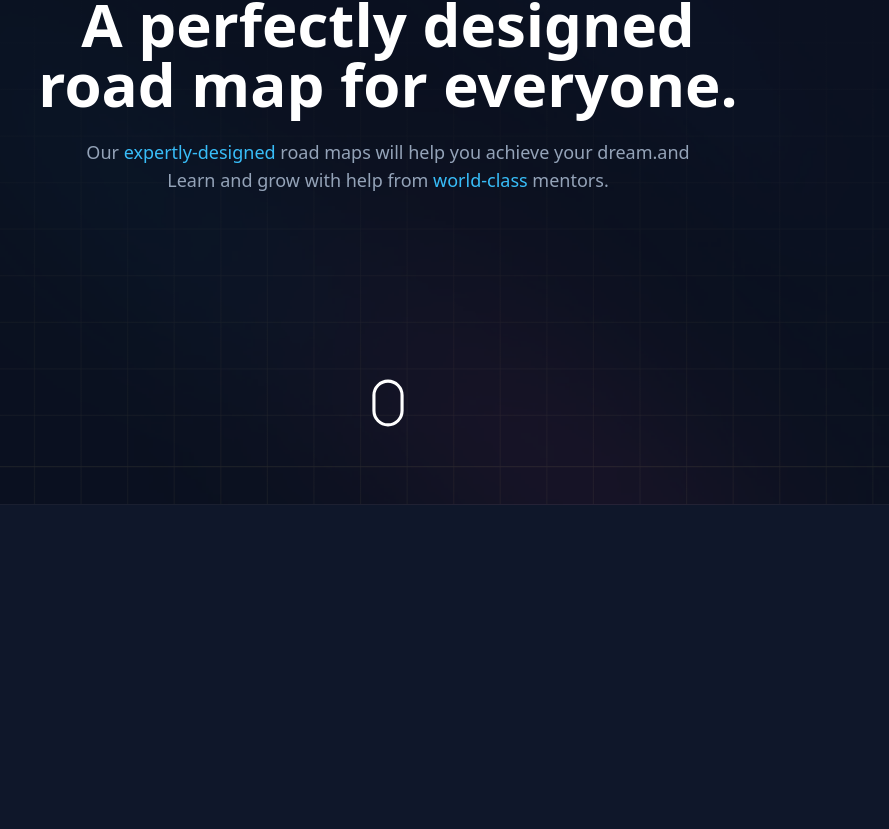
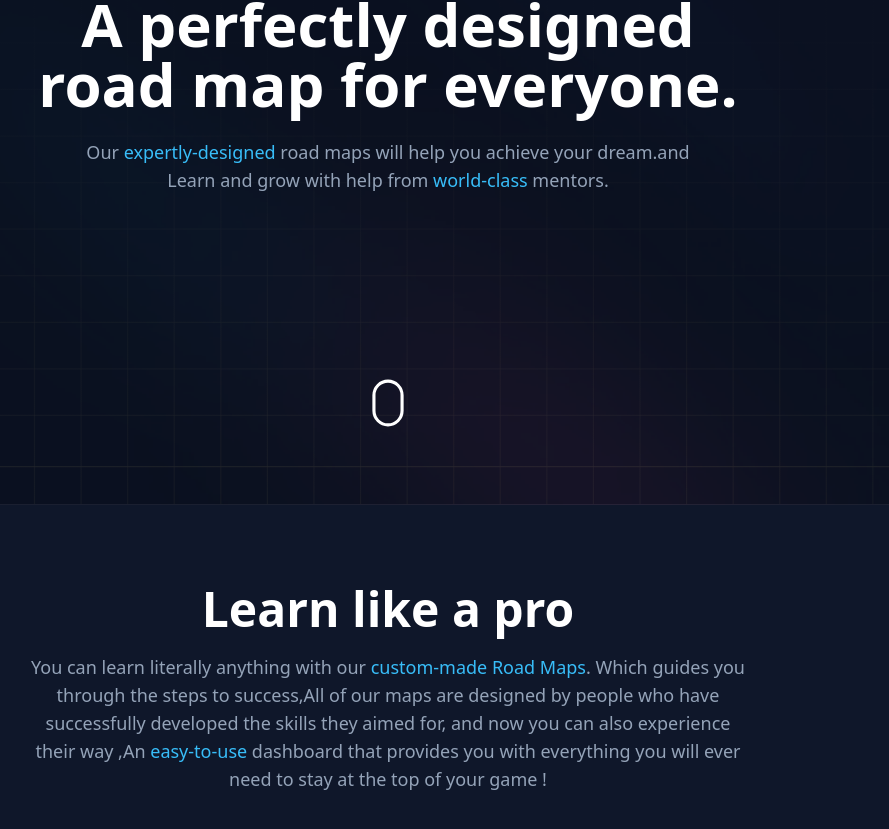
Before and after one commit to aninarafath6/scool-app, a Next.js app: page / in a window 1280 px wide. Shown: the part 295-1124 px from the top of the page, without its empty margins (252-1141 px from the left). Built offline with nearby package versions, Linux system fonts and the light colour scheme.

Commit message:
learn like a pro section

```diff
--- /dev/null
+++ b/components/landing/explore/explore.jsx
@@ -0,0 +1,19 @@
+import * as React from "react";
+
+export default function Explore() {
+  return (
+    <div className=" h-screen text-center p-10 pt-20">
+      <h1 className="text-5xl font-extrabold text-white">Learn like a pro</h1>
+      <p className="text-gray mt-5 text-lg text-slate-400 px-60">
+        You can learn literally anything with our{" "}
+        <span className="text-sky-400">custom-made Road Maps</span>. Which
+        guides you through the steps to success,All of our maps are designed by
+        people who have successfully developed the skills they aimed for, and
+        now you can also experience their way ,An{" "}
+        <span className="text-sky-400">easy-to-use</span> dashboard that
+        provides you with everything you will ever need to stay at the top of
+        your game !
+      </p>
+    </div>
+  );
+}
--- a/components/landing/index.jsx
+++ b/components/landing/index.jsx
@@ -4,7 +4,7 @@ import dynamic from "next/dynamic";
 // import Map from "./trending_mentors/TrendingMembers";
 
 function Landing() {
-  const Map = dynamic(() => import("./trending_mentors/TrendingMembers"), {
+  const Map = dynamic(() => import("./explore/explore"), {
     ssr: false,
   });
 
--- a/components/landing/trending_mentors/TrendingMembers.jsx
+++ /dev/null
@@ -1,5 +0,0 @@
-import * as React from "react";
-
-export default function Map() {
-  return <div className=" h-screen  "></div>;
-}
```
